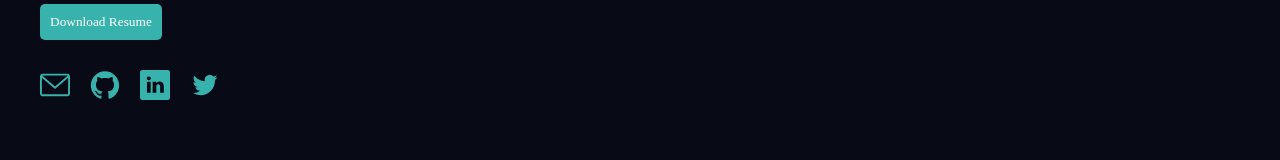
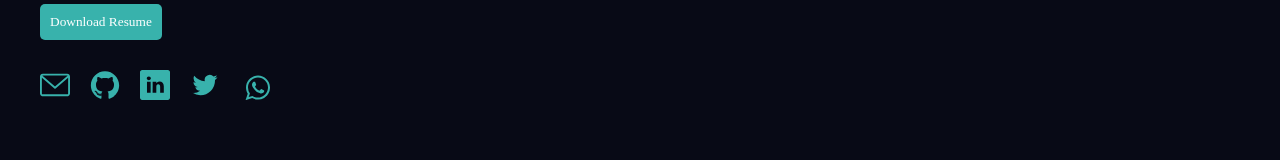
Before and after one commit to coolbuhzor/portfolio, a React (Create React App) app: page / in a window 1280 px wide. Shown: the part 413-573 px from the top of the page. Built offline with nearby package versions, Linux system fonts and the light colour scheme; the HTML template or start-up script is replaced by a standard one.

Commit message:
added whatsapp logo

```diff
--- a/src/components/ContactMe.js
+++ b/src/components/ContactMe.js
@@ -157,6 +157,22 @@ const ContactMe = ({ darkMode }) => {
           >
             <path d="M22,5.8a8.49,8.49,0,0,1-2.36.64,4.13,4.13,0,0,0,1.81-2.27,8.21,8.21,0,0,1-2.61,1,4.1,4.1,0,0,0-7,3.74A11.64,11.64,0,0,1,3.39,4.62a4.16,4.16,0,0,0-.55,2.07A4.09,4.09,0,0,0,4.66,10.1,4.05,4.05,0,0,1,2.8,9.59v.05a4.1,4.1,0,0,0,3.3,4A3.93,3.93,0,0,1,5,13.81a4.9,4.9,0,0,1-.77-.07,4.11,4.11,0,0,0,3.83,2.84A8.22,8.22,0,0,1,3,18.34a7.93,7.93,0,0,1-1-.06,11.57,11.57,0,0,0,6.29,1.85A11.59,11.59,0,0,0,20,8.45c0-.17,0-.35,0-.53A8.43,8.43,0,0,0,22,5.8Z" />
           </svg>
+
+          <a
+            href="whatsapp://send?phone=+2348064136593"
+            target="_blank rel=noopener noreferrer"
+          >
+            <svg
+              xmlns="http://www.w3.org/2000/svg"
+              data-name="Layer 1"
+              viewBox="0 0 27 27"
+            >
+              <path
+                d=" M19.11 17.205c-.372 0-1.088 1.39-1.518 1.39a.63.63 0 0 1-.315-.1c-.802-.402-1.504-.817-2.163-1.447-.545-.516-1.146-1.29-1.46-1.963a.426.426 0 0 1-.073-.215c0-.33.99-.945.99-1.49 0-.143-.73-2.09-.832-2.335-.143-.372-.214-.487-.6-.487-.187 0-.36-.043-.53-.043-.302 0-.53.115-.746.315-.688.645-1.032 1.318-1.06 2.264v.114c-.015.99.472 1.977 1.017 2.78 1.23 1.82 2.506 3.41 4.554 4.34.616.287 2.035.888 2.722.888.817 0 2.15-.515 2.478-1.318.13-.33.244-.73.244-1.088 0-.058 0-.144-.03-.215-.1-.172-2.434-1.39-2.678-1.39zm-2.908 7.593c-1.747 0-3.48-.53-4.942-1.49L7.793 24.41l1.132-3.337a8.955 8.955 0 0 1-1.72-5.272c0-4.955 4.04-8.995 8.997-8.995S25.2 10.845 25.2 15.8c0 4.958-4.04 8.998-8.998 8.998zm0-19.798c-5.96 0-10.8 4.842-10.8 10.8 0 1.964.53 3.898 1.546 5.574L5 27.176l5.974-1.92a10.807 10.807 0 0 0 16.03-9.455c0-5.958-4.842-10.8-10.802-10.8z"
+                fill-rule="evenodd"
+              ></path>
+            </svg>
+          </a>
         </a>
       </div>
     </ContactStyled>
--- a/src/components/Projects.js
+++ b/src/components/Projects.js
@@ -1,6 +1,5 @@
 import React from "react";
 import styled from "styled-components";
-// import githubfinder from "../img/githubfinda.png";
 import devices from "../utils/devices";
 import credoImg from "../img/credo-img.png";
 import nimdeeImg from "../img/nimdee.png";
@@ -182,6 +181,7 @@ const ProjectStyled = styled.div`
           margin-bottom: 2rem;
         }
         p {
+          width: 90%;
           background: #2d3748;
           color: #a0aec0;
         }
--- a/src/components/TopSection.js
+++ b/src/components/TopSection.js
@@ -224,29 +224,23 @@ const TopSection = ({ darkMode }) => {
               <path d="M22,5.8a8.49,8.49,0,0,1-2.36.64,4.13,4.13,0,0,0,1.81-2.27,8.21,8.21,0,0,1-2.61,1,4.1,4.1,0,0,0-7,3.74A11.64,11.64,0,0,1,3.39,4.62a4.16,4.16,0,0,0-.55,2.07A4.09,4.09,0,0,0,4.66,10.1,4.05,4.05,0,0,1,2.8,9.59v.05a4.1,4.1,0,0,0,3.3,4A3.93,3.93,0,0,1,5,13.81a4.9,4.9,0,0,1-.77-.07,4.11,4.11,0,0,0,3.83,2.84A8.22,8.22,0,0,1,3,18.34a7.93,7.93,0,0,1-1-.06,11.57,11.57,0,0,0,6.29,1.85A11.59,11.59,0,0,0,20,8.45c0-.17,0-.35,0-.53A8.43,8.43,0,0,0,22,5.8Z" />
             </svg>
           </a>
+          <a
+            href="whatsapp://send?phone=+2348064136593"
+            target="_blank rel=noopener noreferrer"
+          >
+            <svg
+              xmlns="http://www.w3.org/2000/svg"
+              data-name="Layer 1"
+              viewBox="0 0 27 27"
+            >
+              <path
+                d=" M19.11 17.205c-.372 0-1.088 1.39-1.518 1.39a.63.63 0 0 1-.315-.1c-.802-.402-1.504-.817-2.163-1.447-.545-.516-1.146-1.29-1.46-1.963a.426.426 0 0 1-.073-.215c0-.33.99-.945.99-1.49 0-.143-.73-2.09-.832-2.335-.143-.372-.214-.487-.6-.487-.187 0-.36-.043-.53-.043-.302 0-.53.115-.746.315-.688.645-1.032 1.318-1.06 2.264v.114c-.015.99.472 1.977 1.017 2.78 1.23 1.82 2.506 3.41 4.554 4.34.616.287 2.035.888 2.722.888.817 0 2.15-.515 2.478-1.318.13-.33.244-.73.244-1.088 0-.058 0-.144-.03-.215-.1-.172-2.434-1.39-2.678-1.39zm-2.908 7.593c-1.747 0-3.48-.53-4.942-1.49L7.793 24.41l1.132-3.337a8.955 8.955 0 0 1-1.72-5.272c0-4.955 4.04-8.995 8.997-8.995S25.2 10.845 25.2 15.8c0 4.958-4.04 8.998-8.998 8.998zm0-19.798c-5.96 0-10.8 4.842-10.8 10.8 0 1.964.53 3.898 1.546 5.574L5 27.176l5.974-1.92a10.807 10.807 0 0 0 16.03-9.455c0-5.958-4.842-10.8-10.802-10.8z"
+                fill-rule="evenodd"
+              ></path>
+            </svg>
+          </a>
         </div>
       </div>
-      {/* <div className="right-section">
-        <div className="textDiv">
-          <pre>
-            1 class
-            <b> Person </b>
-            <span>{"{"}</span>
-          </pre>
-          <pre>
-            2 constructor()
-            <span>{" {"}</span>
-          </pre>
-          <pre>4 this.name = "Talabi Olufunmilayo";</pre>
-          <pre>5 this.traits = ["frontendDev", "backendDev"];</pre>
-          <pre>
-            6 <span>{"}"}</span>
-          </pre>
-          <pre>
-            7 <span>{"}"}</span>
-          </pre>
-        </div>
-      </div> */}
     </TopStyled>
   );
 };
```
